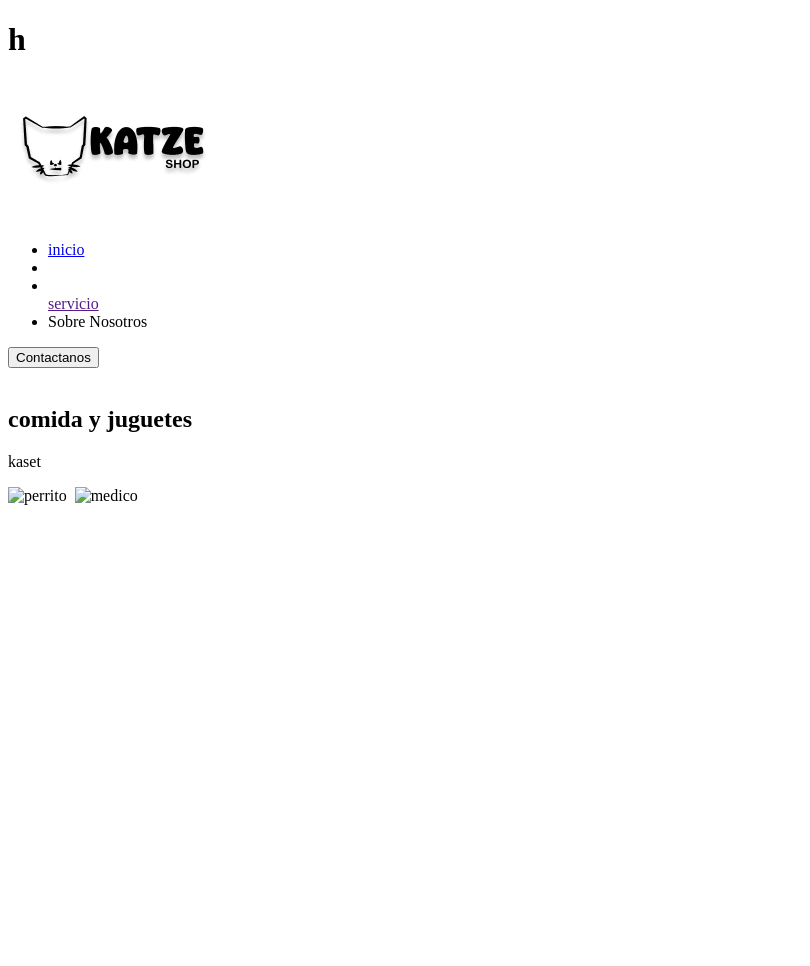
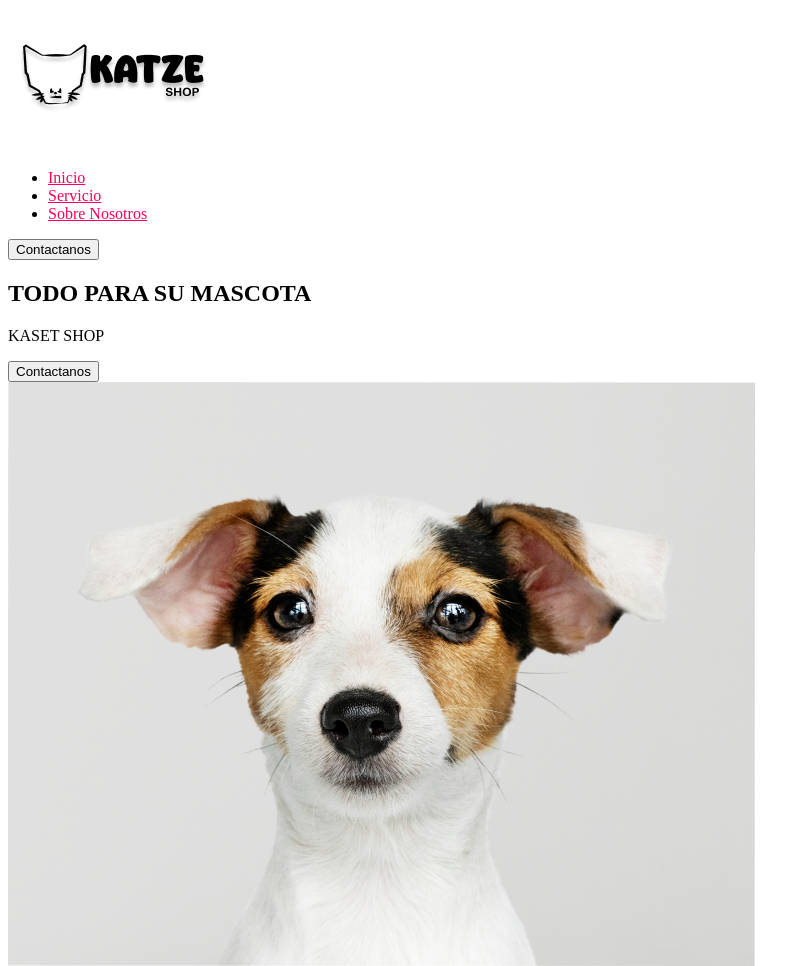
Before and after one commit to j2rincon/clase-maquetacion, a plain HTML site: page index.html in a window 1280 px wide. Shown: the top 966 px of the page, without its empty margins (0-810 px from the left). Before the commit the page ends 800 px from the top, so only its background shows below. Drawn offline with Linux system fonts and the light colour scheme.

Commit message:
modificando

```diff
--- a/index.html
+++ b/index.html
@@ -3,67 +3,41 @@
 <head>
     <meta charset="UTF-8">
     <meta name="viewport" content="width=device-width, initial-scale=1.0">
-    <title>Document</title>
-
-    <meta name="viewport" content="width=device-width, initial-scale=1.0">
-
-    <!-- Keywords -->
-    <meta name="Keywords" content="juguetes, comida, medicina">
-
-    <!-- Description -->
-    <meta name="description" content="una tienda especializada en la vida de tu mascota">
-
-    <!-- Author -->
-    <meta name="author" content="Leonardo Torrealba">
-
-    <!-- language -->
-    <meta name="language" content="en">
-
-    <!-- theme-color -->
-    <meta name="theme-color" content="#fff">
-
-    <!-- revised -->
-    <meta name="revised" content="05/12/2013">
-
-    <!-- title -->
-    <title>MI PAGINA</title>
+    <title>mi primer web</title>
     <link rel="stylesheet" href="style.css">
-
 </head>
 <body>
-    <h1>h</h1>
     <header>
         <nav>
-            <img src="/logo.png" alt="perrito mascota que representa visulmente la tienda">
+        <img src="/logo.png" alt="">
+        </nav>
         <ul>
             <li>
-                    <a href="/">inicio</a>
+                <a href="pagina html">Inicio</a>
             </li>
             <li>
-                    <a href="pagina.html"></a>
+                <a href="pagina html">Servicio</a>
             </li>
             <li>
-
+                <a href="pagina html">Sobre Nosotros</a>
             </li>
-                    <a href="">servicio</a>
-                    <a href=""></a>
-                </li>
-                <li>Sobre Nosotros</li>
         </ul>
         <button>Contactanos</button>
 
-        </nav>
     </header>
  <main>
     <section>
-        <img src="/maxresdefault 1.png" alt="">
-            <h1>comida y juguetes</h1>
-            <p>kaset</p>
+        <h1>TODO PARA SU MASCOTA</h1>
+        <p>KASET SHOP</p>
+        <button>Contactanos</button>
     </section>
-          <img src="/74008 1.png" alt="perrito ">
-          <img src="/E_Senior-Pet-Food_Jan-2020_01_1_2000x 1.png" alt="">
-          <img src="/elegir_buen_veterinario_p 1.png" alt="medico">
+    <section>
+        <img src="imagenes/74008 1.png" alt=""><img src="imagenes/E_Senior-Pet-Food_Jan-2020_01_1_2000x 1.png" alt="">
+    </section>
+    <section>
+        <img src="imagenes/maxresdefault 1.png" alt=""><img src="imagenes/elegir_buen_veterinario_p 1.png" alt="">
     </section>
  </main>
 </body>
+
 </html>
--- a/style.css
+++ b/style.css
@@ -0,0 +1,3 @@
+a {
+    color: rgb(255, 0, 85);
+}
```
Also changed, not shown: pagina.html (line endings or trailing spaces). Lines whose indentation alone changed are shown as unchanged.
